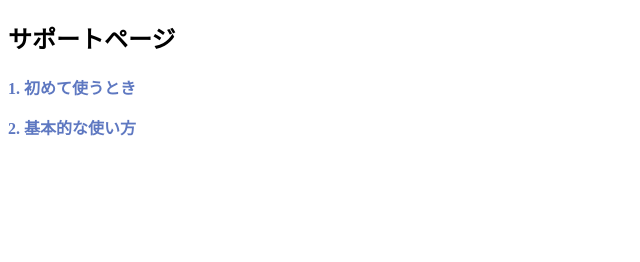
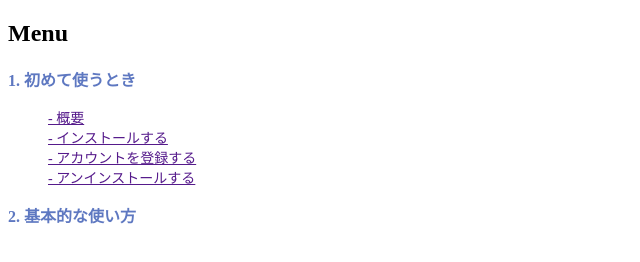
Before and after one commit to namichaz/portfolio, a plain HTML site: page top/index.html in a window 1280 px wide. Both pictures are taken after a click on the element "1. 初めて使うとき". Shown: the whole page, without its empty margins (0-640 px from the left). Drawn offline with Linux system fonts and the light colour scheme.

Commit message:
jqueryを初めて使った、メニューの項目出し入れ実装完了

```diff
--- a/top/index.html
+++ b/top/index.html
@@ -24,7 +24,7 @@
     <body>
         <section>
             <div class="sidebar">
-                    <h2>サポートページ</h2>
+                    <h2>Menu</h2>
                     <div class="submenu">
                         <h3>1. 初めて使うとき</h3>
                         <ul class="hidden">
@@ -44,5 +44,15 @@
                     </div>
             </div>
         </section>
+        <script src="../scripts/jquery-3.6.3.min.js"></script>
+        <script>
+            'use strict'
+
+            $(document).ready(function(){
+                $('.submenu h3').on('click',function(){
+                    $(this).next().toggleClass('hidden');
+                });
+            });
+        </script>
     </body>
 </html>
```
